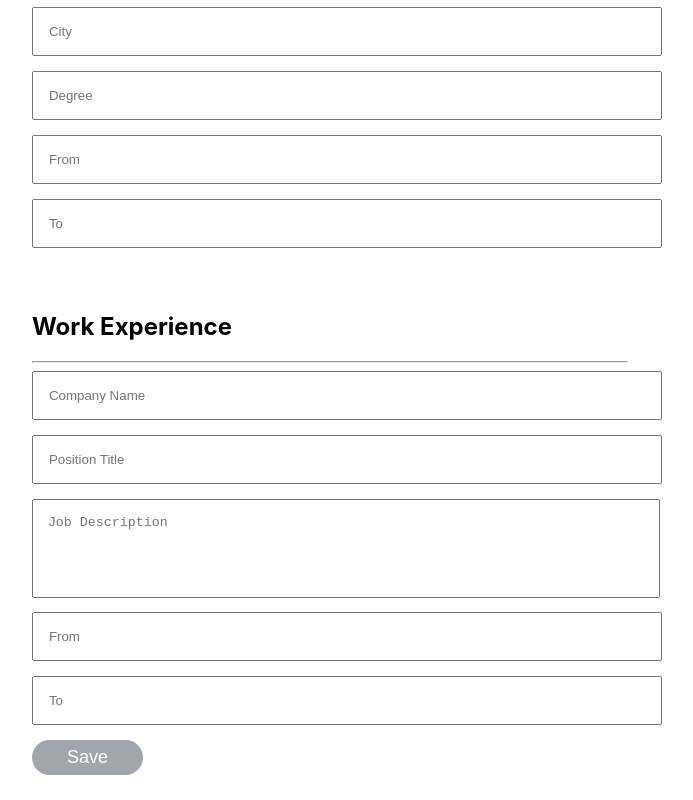
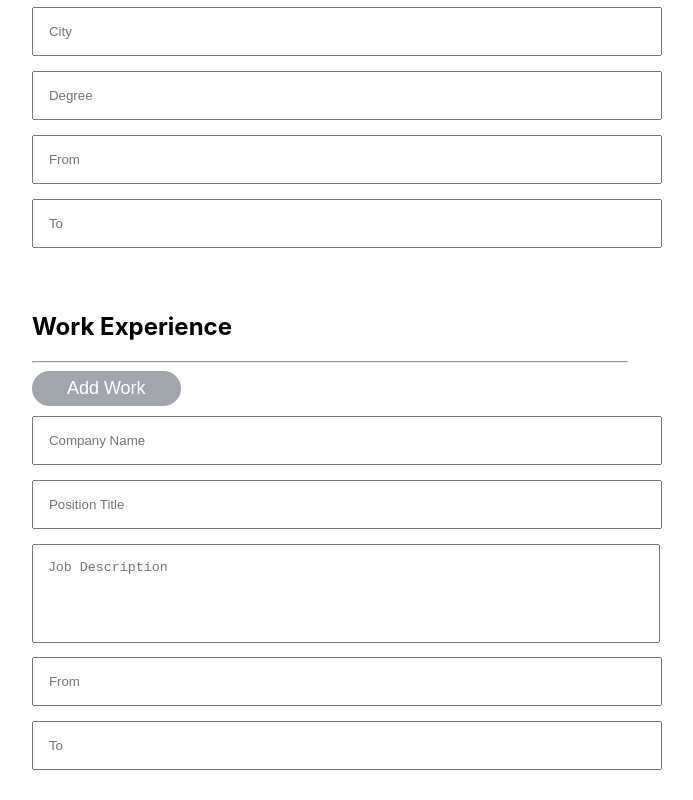
Before and after one commit to dillonlui/cv-generator, a React (Create React App) app: page / in a window 1280 px wide. Shown: the part 707-1507 px from the top of the page, without its empty margins (310-1003 px from the left). Built offline with nearby package versions, Linux system fonts and the light colour scheme; the HTML template or start-up script is replaced by a standard one.

Commit message:
added function to create new work inputs

```diff
--- a/src/components/Work.js
+++ b/src/components/Work.js
@@ -1,81 +1,98 @@
 import React from "react";
-import WorkPreview from "./WorkPreview"
 
 export default class Work extends React.Component {
     constructor(){
         super()
         this.state={
-            numWorkForm: 1,
-            company: '',
-            position: '',
-            jobDescription: '',
-            jobStart: '',
-            jobEnd: '',
-            isEdit: true
+            workInputs: [{
+                company: '',
+                position: '',
+                jobDescription: '',
+                jobStart: '',
+                jobEnd: '',
+            }]
+
         }
-        this.workForm = this.workForm.bind(this)
         this.handleChange = this.handleChange.bind(this)
-        this.handleSubmit = this.handleSubmit.bind(this)
+        this.addWork = this.addWork.bind(this)
     }
 
     handleChange(e){
-        const { id, value} = e.target
-        this.setState({[id]: value})
+        let workInputs = [...this.state.workInputs]
+        workInputs[e.target.dataset.id][e.target.className] = e.target.value
+        this.setState({workInputs})
     }
-    handleSubmit(e){
-        e.preventDefault()
-        this.setState( {isEdit: !this.state.isEdit})
+    addWork(e) {
+        this.setState((prevState) => ({
+            workInputs: [...prevState.workInputs,
+                {
+                company: '',
+                position: '',
+                jobDescription: '',
+                jobStart: '',
+                jobEnd: '',
+                }
+            ]
+        }))
     }
 
-    workForm() {
-        return (
-            <div>
-                <div className="inputForm">
-                <form onSubmit={this.handleSubmit} style={{display: this.state.isEdit ? 'block' : 'none'}}>
-                    <input
-                        type="text"
-                        id="company"
-                        placeholder="Company Name"
-                        onChange={this.handleChange}/>
-                    <input
-                        type="text"
-                        id="position"
-                        placeholder="Position Title"
-                        onChange={this.handleChange}/>
-                    <textarea
-                        id="jobDescription"
-                        placeholder="Job Description"
-                        onChange={this.handleChange}/>
-                    <input
-                        type="text"
-                        id="jobStart"
-                        placeholder="From"
-                        onChange={this.handleChange}/>
-                    <input
-                        type="text"
-                        id="jobEnd"
-                        placeholder="To"
-                        onChange={this.handleChange}/>
-                    <button>Save</button>
-                </form>
-                </div>
-                <div>
-                    <div style={{display: this.state.isEdit ? 'none' : 'block'}}>
-                        <WorkPreview data={this.state} />
-                    <button onClick={this.handleSubmit}>Edit</button>
-                    </div>
-                </div>
-            </div>
-        )
-    }
-
-
     render() {
+        let {workInputs} = this.state
         return (
             <div className="container">
                 <h2>Work Experience</h2>
                 <hr />
-                {this.workForm()}
+                <button onClick={this.addWork}>Add Work</button>
+            {
+                workInputs.map((val, idx) => {
+                    let companyId = `company-${idx}`,
+                        positionId = `position-${idx}`,
+                        jobDescriptionId = `jobDescription-${idx}`,
+                        jobStartId = `jobStart-${idx}`,
+                        jobEndId = `jobEndId-${idx}`
+
+                    return(
+                        <div key={idx}>
+                        <form onSubmit={this.handleSubmit} onChange={this.handleChange}>
+                    <input
+                        type="text"
+                        id={companyId}
+                        data-id={idx}
+                        className="company"
+                        placeholder="Company Name"
+                        />
+                    <input
+                        type="text"
+                        id={positionId}
+                        data-id={idx}
+                        className="position"
+                        placeholder="Position Title"
+                        />
+                    <textarea
+                        id={jobDescriptionId}
+                        data-id={idx}
+                        className="jobDescription"
+                        placeholder="Job Description"
+                        />
+                    <input
+                        type="text"
+                        id={jobStartId}
+                        data-id={idx}
+                        className="jobStart"
+                        placeholder="From"
+                        />
+                    <input
+                        type="text"
+                        id={jobEndId}
+                        data-id={idx}
+                        className="jobEnd lastInput"
+                        placeholder="To"
+                        />
+                </form>
+                </div>
+                    )
+                })
+            }
             </div>
         )
     }
```
